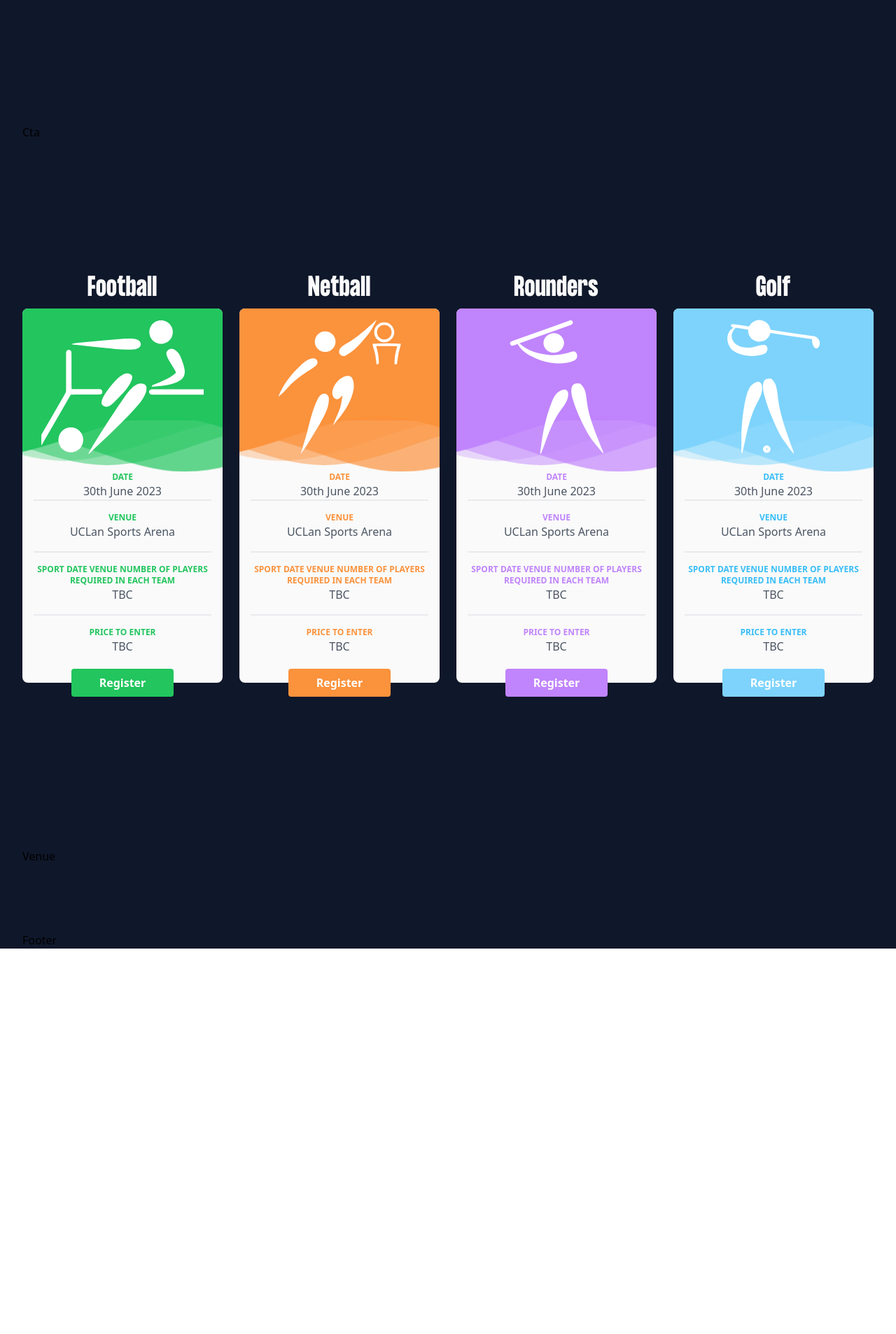
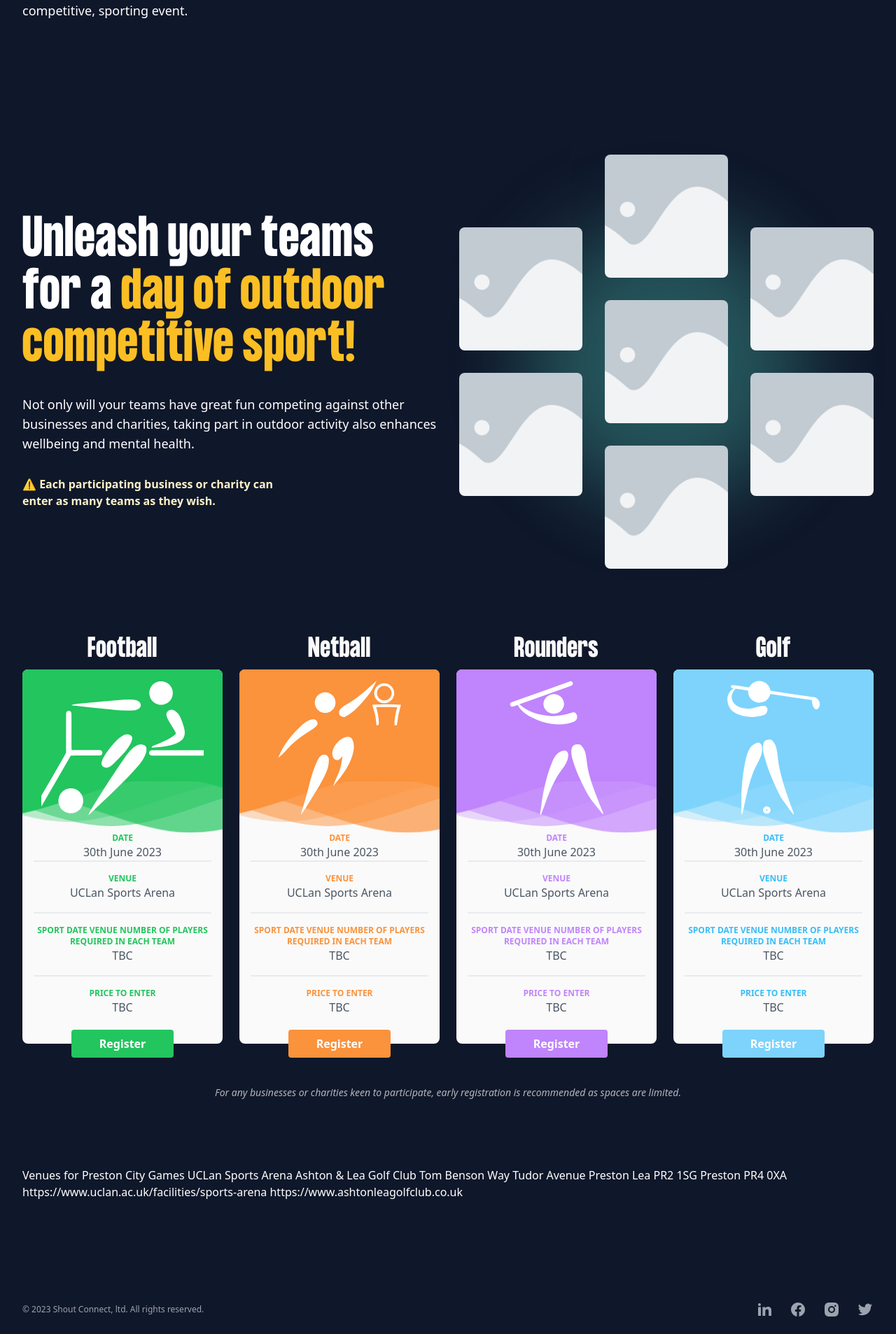
Before and after one commit to shoutconnect/Preston-City-Games-w-Players-section, a Next.js app: page / in a window 1280 px wide. Shown: the part 873-2780 px from the top of the page at 70% size. Before the commit the page ends 2229 px from the top, so only its background shows below. Built offline with nearby package versions, Linux system fonts and the light colour scheme.

Commit message:
added pics section

```diff
--- a/components/Footer.jsx
+++ b/components/Footer.jsx
@@ -1,4 +1,10 @@
 // Design and images
+import {
+  RiFacebookCircleFill,
+  RiInstagramFill,
+  RiLinkedinFill,
+  RiTwitterFill,
+} from "react-icons/ri";
 // Libraries
 // Components
 // Outside data
@@ -6,11 +12,51 @@
 /////////////////////////////
 
 export default function Footer() {
+  const year = new Date().getFullYear();
+  const navigation = [
+    {
+      name: "Linkedin",
+      href: "#",
+      icon: <RiLinkedinFill className="h-6 w-6" />,
+    },
+    {
+      name: "Facebook",
+      href: "#",
+      icon: <RiFacebookCircleFill className="h-6 w-6" />,
+    },
+    {
+      name: "Instagram",
+      href: "#",
+      icon: <RiInstagramFill className="h-6 w-6" />,
+    },
+    {
+      name: "Twitter",
+      href: "#",
+      icon: <RiTwitterFill className="h-6 w-6" />,
+    },
+  ];
+
   return (
-    <div className="">
-      <div className="px-6 mx-auto max-w-7xl lg:px-8">
-        <p>Footer</p>
+    <footer className="">
+      <div className="mx-auto max-w-7xl px-6 py-12 md:flex md:items-center md:justify-between lg:px-8">
+        <div className="flex justify-center space-x-6 md:order-2">
+          {navigation.map((item) => (
+            <a
+              key={item.name}
+              href={item.href}
+              className="text-gray-400 hover:text-gray-500"
+            >
+              <span className="sr-only">{item.name}</span>
+              {item.icon}
+            </a>
+          ))}
+        </div>
+        <div className="mt-8 md:order-1 md:mt-0">
+          <p className="text-center text-xs leading-5 text-gray-400">
+            &copy; {year} Shout Connect, ltd. All rights reserved.
+          </p>
+        </div>
       </div>
-    </div>
+    </footer>
   );
 }
--- /dev/null
+++ b/components/Images.jsx
@@ -0,0 +1,109 @@
+// Design and images
+// Libraries
+import Image from "next/image";
+// Components
+// Outside data
+
+/////////////////////////////
+
+export default function Images() {
+  return (
+    <div className="py-24 max-sm:py-16">
+      <div className="px-6 mx-auto max-w-7xl lg:px-8">
+        <div className="flex max-lg:flex-col-reverse items-center gap-8 max-lg:gap-14">
+          <div className="w-1/2 max-lg:w-full flex flex-col gap-8 ">
+            <h1 className=" max-lg:m-auto text-7xl max-xl:text-6xl max-md:text-5xl max-xl:leading-[65px] font-title text-white tracking-wide leading-[75px]">
+              Unleash your teams for a{" "}
+              <span className="text-amber-400">
+                day of outdoor competitive sport!
+              </span>
+            </h1>
+            <p className="text-white text-lg">
+              Not only will your teams have great fun competing against other
+              businesses and charities, taking part in outdoor activity also
+              enhances wellbeing and mental health.
+            </p>
+            <span className="font-bold text-amber-100 w-2/3">
+              ⚠️ Each participating business or charity can enter as many teams
+              as they wish.
+            </span>
+          </div>
+          <div className="relative w-1/2 max-lg:w-full">
+            <div className="flex items-center justify-center space-x-6 lg:space-x-8">
+              <div className="z-20 grid flex-shrink-0 grid-cols-1 gap-y-6 lg:gap-y-8">
+                <div className="h-44 w-44 max-xl:h-36 max-xl:w-36 max-lg:w-64 overflow-hidden rounded-lg hover:scale-105">
+                  <Image
+                    src="/imgs/placeholder.png"
+                    alt="People practicing sports"
+                    width={1000}
+                    height={1000}
+                    className="h-full w-full object-cover object-center"
+                  />
+                </div>
+                <div className="h-44 w-44 max-xl:h-36 max-xl:w-36 max-lg:w-64 overflow-hidden rounded-lg hover:scale-105">
+                  <Image
+                    src="/imgs/placeholder.png"
+                    alt="People practicing sports"
+                    width={1000}
+                    height={1000}
+                    className="h-full w-full object-cover object-center"
+                  />
+                </div>
+              </div>
+              <div className="z-20 grid flex-shrink-0 grid-cols-1 gap-y-6 lg:gap-y-8">
+                <div className="h-44 w-44 max-xl:h-36 max-xl:w-36 max-lg:w-64 overflow-hidden rounded-lg hover:scale-105">
+                  <Image
+                    src="/imgs/placeholder.png"
+                    alt="People practicing sports"
+                    width={1000}
+                    height={1000}
+                    className="h-full w-full object-cover object-center"
+                  />
+                </div>
+                <div className="h-44 w-44 max-xl:h-36 max-xl:w-36 max-lg:w-64 overflow-hidden rounded-lg hover:scale-105">
+                  <Image
+                    src="/imgs/placeholder.png"
+                    alt="People practicing sports"
+                    width={1000}
+                    height={1000}
+                    className="h-full w-full object-cover object-center"
+                  />
+                </div>
+                <div className="h-44 w-44 max-xl:h-36 max-xl:w-36 max-lg:w-64 overflow-hidden rounded-lg hover:scale-105">
+                  <Image
+                    src="/imgs/placeholder.png"
+                    alt="People practicing sports"
+                    width={1000}
+                    height={1000}
+                    className="h-full w-full object-cover object-center"
+                  />
+                </div>
+              </div>
+              <div className="z-20 grid flex-shrink-0 grid-cols-1 gap-y-6 lg:gap-y-8">
+                <div className="h-44 w-44 max-xl:h-36 max-xl:w-36 max-lg:w-64 overflow-hidden rounded-lg hover:scale-105">
+                  <Image
+                    src="/imgs/placeholder.png"
+                    alt="People practicing sports"
+                    width={1000}
+                    height={1000}
+                    className="h-full w-full object-cover object-center"
+                  />
+                </div>
+                <div className="h-44 w-44 max-xl:h-36 max-xl:w-36 max-lg:w-64 overflow-hidden rounded-lg hover:scale-105">
+                  <Image
+                    src="/imgs/placeholder.png"
+                    alt="People practicing sports"
+                    width={1000}
+                    height={1000}
+                    className="h-full w-full object-cover object-center"
+                  />
+                </div>
+              </div>
+            </div>
+            <div className="absolute inset-0 m-auto h-[400px] w-[400px] bg-teal-300/30 rounded-full blur-3xl animate-pulse" />
+          </div>
+        </div>
+      </div>
+    </div>
+  );
+}
--- a/components/Navbar.jsx
+++ b/components/Navbar.jsx
@@ -9,7 +9,7 @@ export default function Navbar() {
   return (
     <div className="">
       <div className="px-6 mx-auto max-w-7xl lg:px-8">
-        <p>Navbar</p>
+        <p className="text-neutral-50">Navbar</p>
       </div>
     </div>
   );
--- a/components/Price.jsx
+++ b/components/Price.jsx
@@ -9,7 +9,7 @@ import Image from "next/image";
 
 export default function Price() {
   return (
-    <div className="py-24 max-sm:py-16">
+    <div className="">
       <div className="px-6 mx-auto max-w-7xl lg:px-8">
         <div className="grid grid-cols-4 max-lg:grid-cols-2 max-sm:grid-cols-1 gap-6 max-sm:gap-8">
           <div
@@ -99,10 +99,10 @@ export default function Price() {
               <a
                 href="/"
                 target="_blank"
-                class="relative rounded py-2 px-10 mb-6 overflow-hidden group bg-green-500 hover:bg-gradient-to-r hover:from-green-500 hover:to-green-400 text-white font-semibold hover:ring-2 hover:ring-offset-2 hover:ring-green-400 transition-all ease-out duration-300"
+                className="relative rounded py-2 px-10 mb-6 overflow-hidden group bg-green-500 hover:bg-gradient-to-r hover:from-green-500 hover:to-green-400 text-white font-semibold hover:ring-2 hover:ring-offset-2 hover:ring-green-400 transition-all ease-out duration-300"
               >
-                <span class="absolute right-0 w-8 h-32 -mt-12 transition-all duration-1000 transform translate-x-12 bg-white opacity-10 rotate-12 group-hover:-translate-x-40 ease"></span>
-                <span class="relative">Register</span>
+                <span className="absolute right-0 w-8 h-32 -mt-12 transition-all duration-1000 transform translate-x-12 bg-white opacity-10 rotate-12 group-hover:-translate-x-40 ease"></span>
+                <span className="relative">Register</span>
               </a>
             </div>
           </div>
@@ -198,10 +198,10 @@ export default function Price() {
               <a
                 href="/"
                 target="_blank"
-                class="relative rounded py-2 px-10 mb-6 overflow-hidden group bg-orange-400 hover:bg-gradient-to-r hover:from-orange-400 hover:to-orange-300 text-white font-semibold hover:ring-2 hover:ring-offset-2 hover:ring-orange-300 transition-all ease-out duration-300"
+                className="relative rounded py-2 px-10 mb-6 overflow-hidden group bg-orange-400 hover:bg-gradient-to-r hover:from-orange-400 hover:to-orange-300 text-white font-semibold hover:ring-2 hover:ring-offset-2 hover:ring-orange-300 transition-all ease-out duration-300"
               >
-                <span class="absolute right-0 w-8 h-32 -mt-12 transition-all duration-1000 transform translate-x-12 bg-white opacity-10 rotate-12 group-hover:-translate-x-40 ease"></span>
-                <span class="relative">Register</span>
+                <span className="absolute right-0 w-8 h-32 -mt-12 transition-all duration-1000 transform translate-x-12 bg-white opacity-10 rotate-12 group-hover:-translate-x-40 ease"></span>
+                <span className="relative">Register</span>
               </a>
             </div>
           </div>
@@ -297,10 +297,10 @@ export default function Price() {
               <a
                 href="/"
                 target="_blank"
-                class="relative rounded py-2 px-10 mb-6 overflow-hidden group bg-purple-400 hover:bg-gradient-to-r hover:from-purple-400 hover:to-purple-300 text-white font-semibold hover:ring-2 hover:ring-offset-2 hover:ring-purple-300 transition-all ease-out duration-300"
+                className="relative rounded py-2 px-10 mb-6 overflow-hidden group bg-purple-400 hover:bg-gradient-to-r hover:from-purple-400 hover:to-purple-300 text-white font-semibold hover:ring-2 hover:ring-offset-2 hover:ring-purple-300 transition-all ease-out duration-300"
               >
-                <span class="absolute right-0 w-8 h-32 -mt-12 transition-all duration-1000 transform translate-x-12 bg-white opacity-10 rotate-12 group-hover:-translate-x-40 ease"></span>
-                <span class="relative">Register</span>
+                <span className="absolute right-0 w-8 h-32 -mt-12 transition-all duration-1000 transform translate-x-12 bg-white opacity-10 rotate-12 group-hover:-translate-x-40 ease"></span>
+                <span className="relative">Register</span>
               </a>
             </div>
           </div>
@@ -396,14 +396,18 @@ export default function Price() {
               <a
                 href="/"
                 target="_blank"
-                class="relative rounded py-2 px-10 mb-6 overflow-hidden group bg-sky-300 hover:bg-gradient-to-r hover:from-sky-300 hover:to-sky-200 text-white font-semibold hover:ring-2 hover:ring-offset-2 hover:ring-sky-300 transition-all ease-out duration-300"
+                className="relative rounded py-2 px-10 mb-6 overflow-hidden group bg-sky-300 hover:bg-gradient-to-r hover:from-sky-300 hover:to-sky-200 text-white font-semibold hover:ring-2 hover:ring-offset-2 hover:ring-sky-300 transition-all ease-out duration-300"
               >
-                <span class="absolute right-0 w-8 h-32 -mt-12 transition-all duration-1000 transform translate-x-12 bg-white opacity-10 rotate-12 group-hover:-translate-x-40 ease"></span>
-                <span class="relative">Register</span>
+                <span className="absolute right-0 w-8 h-32 -mt-12 transition-all duration-1000 transform translate-x-12 bg-white opacity-10 rotate-12 group-hover:-translate-x-40 ease"></span>
+                <span className="relative">Register</span>
               </a>
             </div>
           </div>
         </div>
+        <p className="text-neutral-50/70 italic text-center text-sm mt-4">
+          For any businesses or charities keen to participate, early
+          registration is recommended as spaces are limited.
+        </p>
       </div>
     </div>
   );
--- a/components/Venue.jsx
+++ b/components/Venue.jsx
@@ -9,7 +9,12 @@ export default function Venue() {
   return (
     <div className="py-24 max-sm:py-16">
       <div className="px-6 mx-auto max-w-7xl lg:px-8">
-        <p>Venue</p>
+        <p className="text-white">
+          Venues for Preston City Games UCLan Sports Arena Ashton & Lea Golf
+          Club Tom Benson Way Tudor Avenue Preston Lea PR2 1SG Preston PR4 0XA
+          https://www.uclan.ac.uk/facilities/sports-arena
+          https://www.ashtonleagolfclub.co.uk
+        </p>
       </div>
     </div>
   );
--- a/pages/index.js
+++ b/pages/index.js
@@ -7,6 +7,7 @@ import Venue from "@/components/Venue";
 import Price from "@/components/Price";
 import Cta from "@/components/Cta";
 import About from "@/components/About";
+import Images from "@/components/Images";
 // Outside data
 
 /////////////////////////////
@@ -23,7 +24,7 @@ export default function Home() {
       <main className="overflow-x-hidden ">
         <Hero />
         <About />
-        <Cta />
+        <Images />
         <Price />
         <Venue />
       </main>
```
Also changed, not shown: components/About.jsx (+5 -3 lines), components/Hero.jsx (+4 -5 lines), public/brands/Shout Connect Logo.svg (added), public/imgs/placeholder.png (added).
